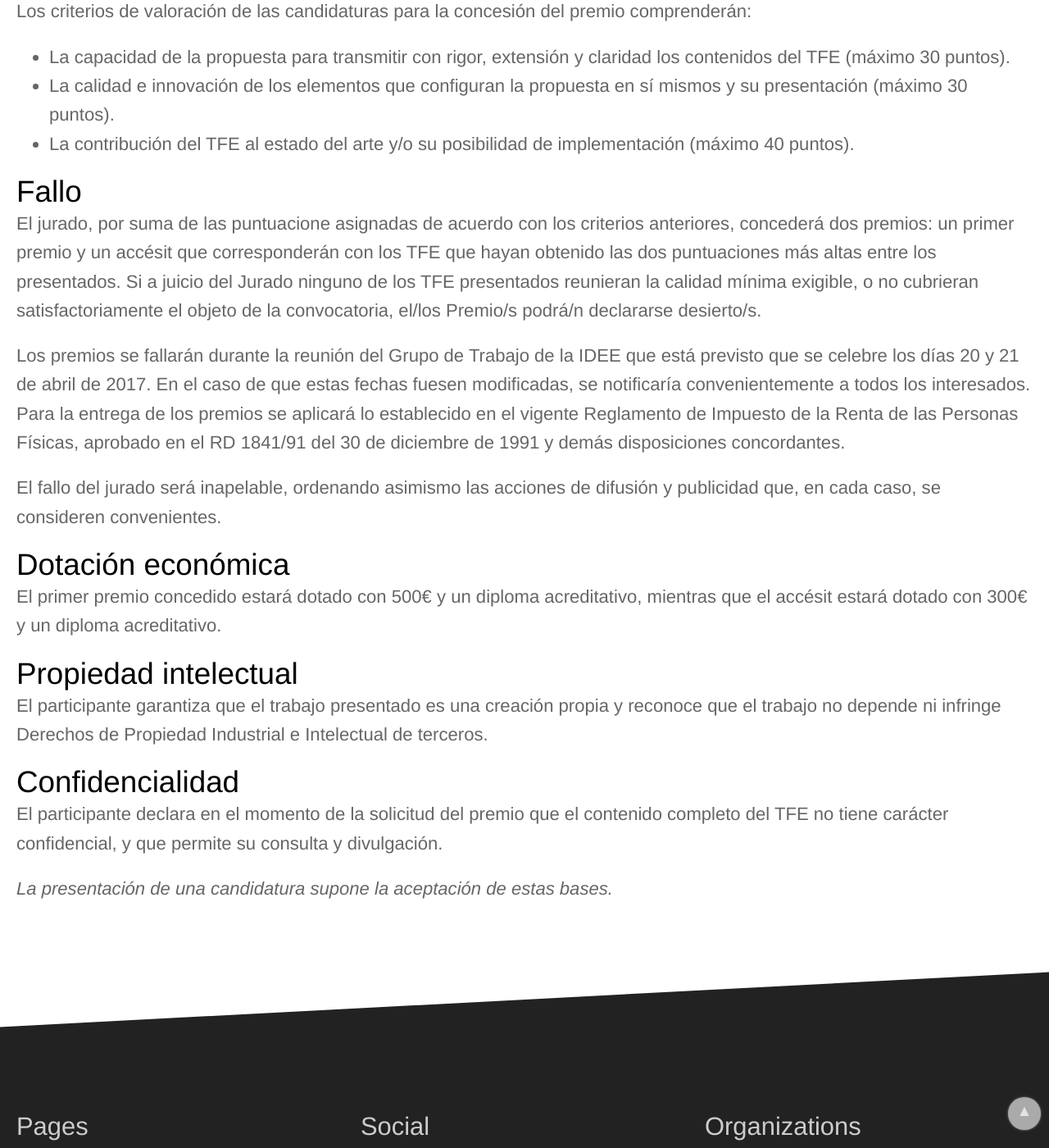
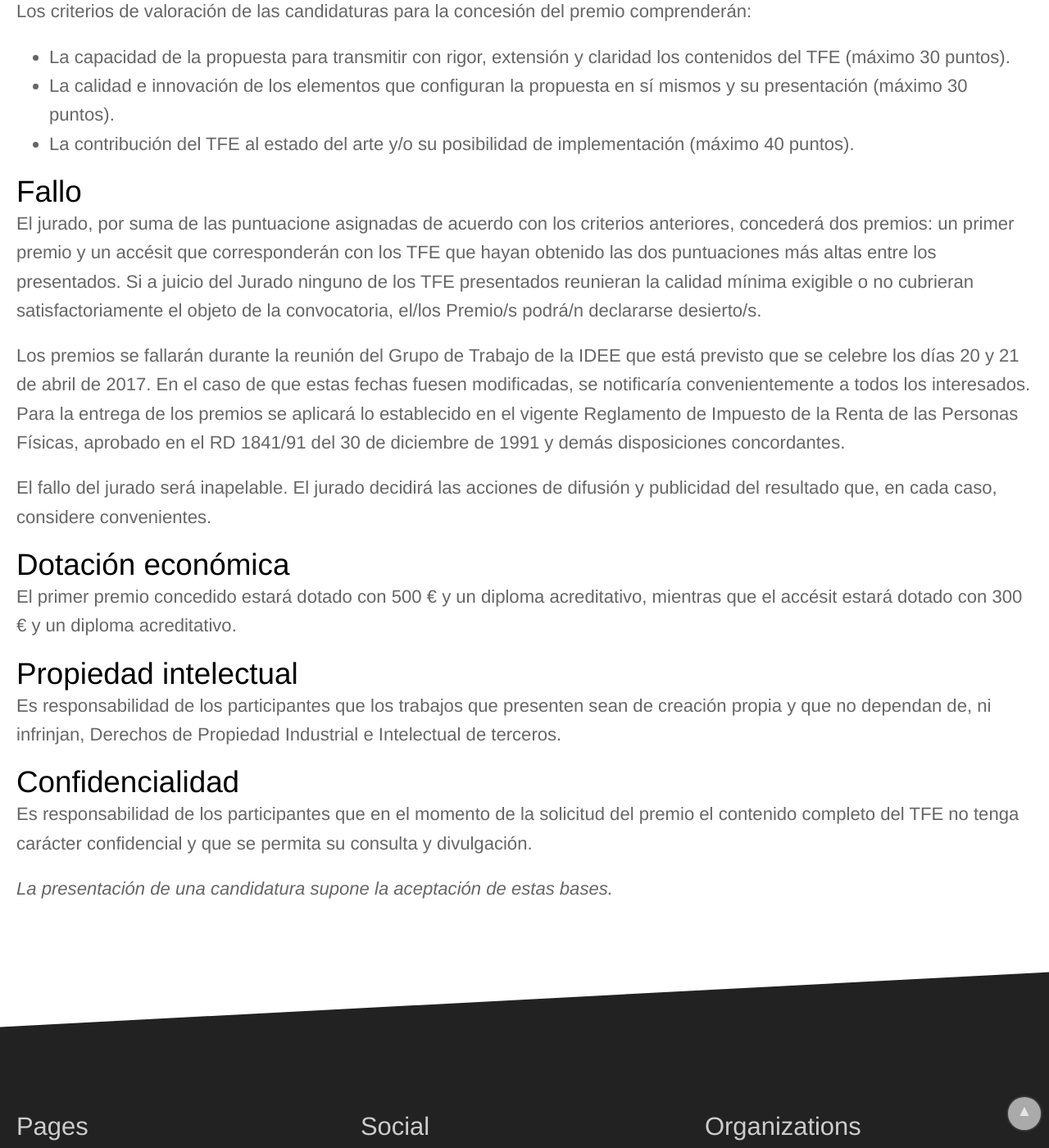
Before and after one commit to IAAA-Lab/IAAA-Lab.github.io, a Jekyll site: the page built from _posts/2017-01-22-primera-ed-premios-pedro-muro-tfe.md, in a window 1280 px wide and 1400 px high, scrolled down 2173 px. Shown: the whole window at 82% size. Built offline with Jekyll 4.4.1, drawn with Linux system fonts in a browser that asks for light colours; some of the changed text lies outside the part shown.

Commit message:
Arreglados detalles de estilo y redacción

```diff
--- a/_posts/2017-01-22-primera-ed-premios-pedro-muro-tfe.md
+++ b/_posts/2017-01-22-primera-ed-premios-pedro-muro-tfe.md
@@ -12,14 +12,14 @@ Los premios están dirigidos a quienes hayan defendido su trabajo de fin de estu
 # Presentación de propuestas, plazos y documentación a presentar
 **El plazo de recepción de los TFE se inicia el 6 de febrero de 2017 y concluye el 13 de marzo de 2017 a las 14:00 horas.**
 
-Las solicitudes para optar al premio deberán enviarse a la siguiente dirección de correo electrónico: <iaaa@unizar.es> indicando “Premio TFE” como asunto del correo electrónico.
+Las solicitudes para optar al premio deberán enviarse a la siguiente dirección de correo electrónico: <iaaa@unizar.es> indicando &laquo;Premio TFE&raquo; como asunto del correo electrónico.
 
 Se deberá adjuntar al correo:
 
 - El formulario correspondiente (según [este modelo]({{site.baseurl}}/downloads/Hoja_Solicitud_Premio_Pedro_Muro_TFE.odt)) debidamente cumplimentado y firmado.
-- Resumen ejecutivo del TFE incidiendo en el objetivo, conclusiones, principales aportaciones, así como la justificación de que el trabajo realizado se encuadra dentro de las “tecnologías que explotan las infraestructuras de información geográfica” (máximo 3.000 caracteres).
+- Resumen ejecutivo del TFE incidiendo en el objetivo, conclusiones, principales aportaciones, así como la justificación de que el trabajo realizado se encuadra dentro de las &laquo;tecnologías que explotan las infraestructuras de información geográfica&raquo; (máximo 3.000 caracteres).
 - Enlace a un repositorio de descarga que permita acceder a la memoria del Trabajo Fin de Estudios.
-- Un breve curriculum vitae del candidato o candidata (máximo 2 páginas).
+- Un breve *curriculum vitae* del candidato o candidata (máximo 2 páginas).
 
 # Jurado
 El jurado estará compuesto por los siguientes miembros:
@@ -40,19 +40,19 @@ Los criterios de valoración de las candidaturas para la concesión del premio c
 - La contribución del TFE al estado del arte y/o su posibilidad de implementación (máximo 40 puntos).
 
 # Fallo
-El jurado, por suma de las puntuacione asignadas de acuerdo con los criterios anteriores, concederá dos premios: un primer premio y un accésit que corresponderán con los TFE que hayan obtenido las dos puntuaciones más altas entre los presentados. Si a juicio del Jurado ninguno de los TFE presentados reunieran la calidad mínima exigible, o no cubrieran satisfactoriamente el objeto de la convocatoria, el/los Premio/s podrá/n declararse desierto/s.
+El jurado, por suma de las puntuacione asignadas de acuerdo con los criterios anteriores, concederá dos premios: un primer premio y un accésit que corresponderán con los TFE que hayan obtenido las dos puntuaciones más altas entre los presentados. Si a juicio del Jurado ninguno de los TFE presentados reunieran la calidad mínima exigible o no cubrieran satisfactoriamente el objeto de la convocatoria, el/los Premio/s podrá/n declararse desierto/s.
 
 Los premios se fallarán durante la reunión del Grupo de Trabajo de la IDEE que está previsto que se celebre los días 20 y 21 de abril de 2017. En el caso de que estas fechas fuesen modificadas, se notificaría convenientemente a todos los interesados. Para la entrega de los premios se aplicará lo establecido en el vigente Reglamento de Impuesto de la Renta de las Personas Físicas, aprobado en el RD 1841/91 del 30 de diciembre de 1991 y demás disposiciones concordantes.
 
-El fallo del jurado será inapelable, ordenando asimismo las acciones de difusión y publicidad que, en cada caso, se consideren convenientes.
+El fallo del jurado será inapelable. El jurado decidirá las acciones de difusión y publicidad del resultado que, en cada caso, considere convenientes.
 
 # Dotación económica
-El primer premio concedido estará dotado con 500€ y un diploma acreditativo, mientras que el accésit estará dotado con 300€ y un diploma acreditativo.
+El primer premio concedido estará dotado con 500 € y un diploma acreditativo, mientras que el accésit estará dotado con 300 € y un diploma acreditativo.
 
 # Propiedad intelectual
-El participante garantiza que el trabajo presentado es una creación propia y reconoce que el trabajo no depende ni infringe Derechos de Propiedad Industrial e Intelectual de terceros.
+Es responsabilidad de los participantes que los trabajos que presenten sean de creación propia y que no dependan de, ni infrinjan, Derechos de Propiedad Industrial e Intelectual de terceros.
 
 # Confidencialidad
-El participante declara en el momento de la solicitud del premio que el contenido completo del TFE no tiene carácter confidencial, y que permite su consulta y divulgación.
+Es responsabilidad de los participantes que en el momento de la solicitud del premio el contenido completo del TFE no tenga carácter confidencial y que se permita su consulta y divulgación.
 
 *La presentación de una candidatura supone la aceptación de estas bases.*
```
